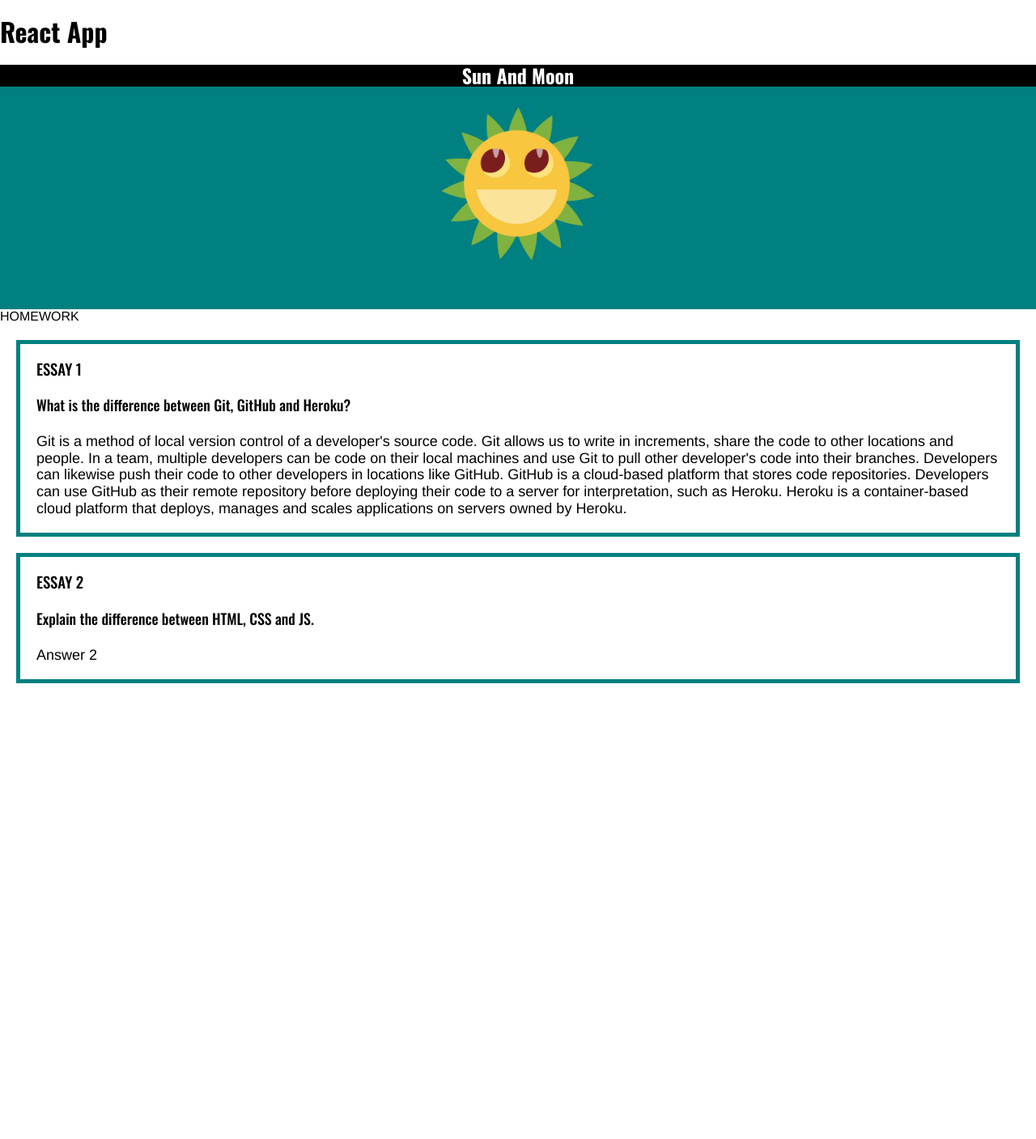
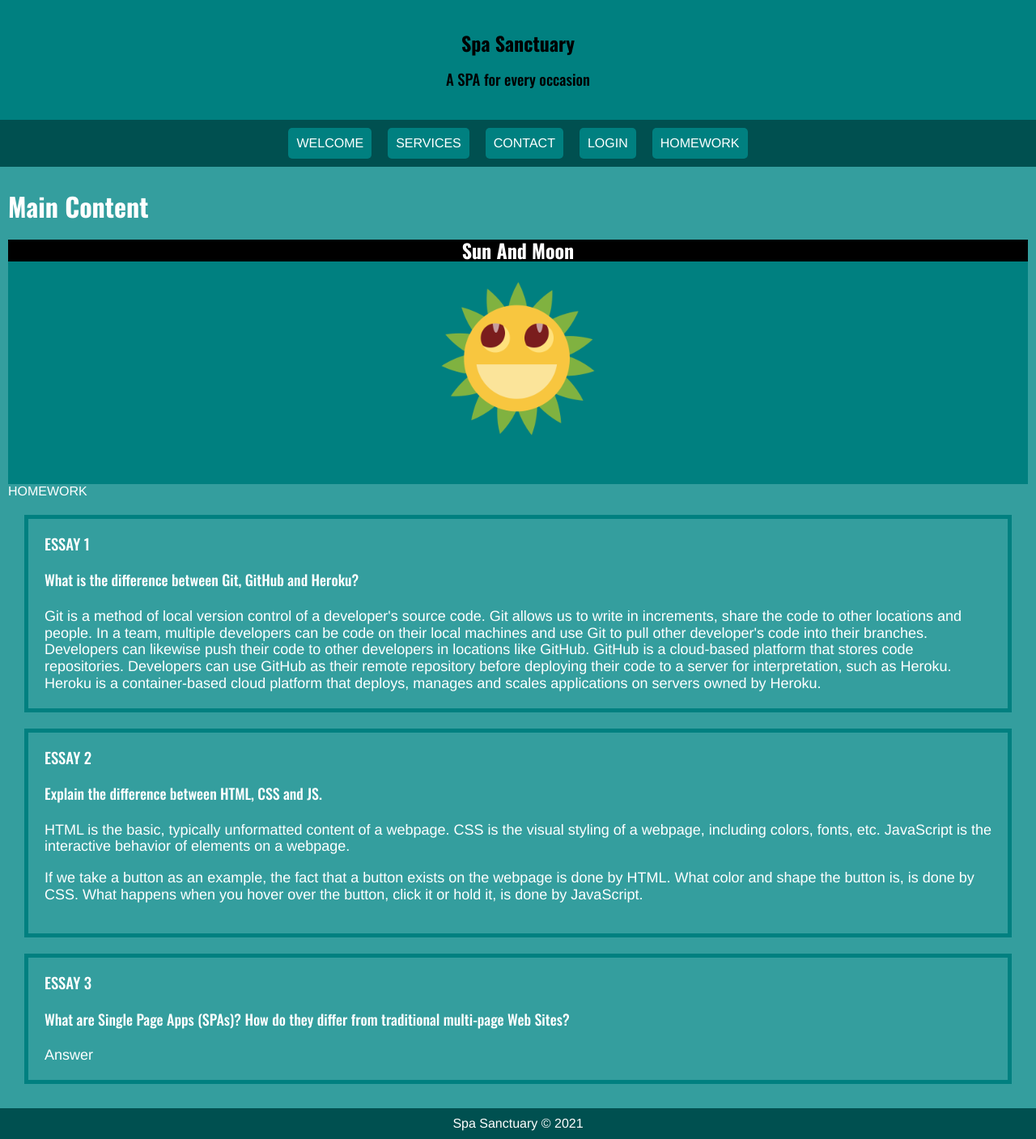
Before and after one commit to echois03/uclax-web1-summer21, a React (Create React App) app: page /homework in a window 1280 px wide. Shown: the whole page at 81% size. Before the commit the page ends 864 px from the top, so only its background shows below. Built offline with nearby package versions, Linux system fonts and the light colour scheme.

Commit message:
layout components

```diff
--- a/src/React/App.jsx
+++ b/src/React/App.jsx
@@ -1,14 +1,19 @@
 /*using react library*/
-import React from 'react'
-import SunAndMoon from './SunAndMoon/SunAndMoon.jsx';
-import Homework from './Homework/Homework.jsx';
+import React from 'react';
+
+
+import Header from './Layout/Header.jsx';
+import Nav from './Layout/Nav.jsx';
+import Main from './Layout/Main.jsx';
+import Footer from './Layout/Footer.jsx';
 
 const App = () => {
     return (
         <div>
-            <h1>React App</h1>
-            <SunAndMoon />
-            <Homework />
+            <Header />
+            <Nav />
+            <Main />
+            <Footer />
         </div>
     )
 }
--- a/src/React/Homework/Homework.jsx
+++ b/src/React/Homework/Homework.jsx
@@ -16,7 +16,13 @@
                 number={2}
                 question='Explain the difference between HTML, CSS and JS.'
             >
-                Answer 2
+                HTML is the basic, typically unformatted content of a webpage. CSS is the visual styling of a webpage, including colors, fonts, etc. JavaScript is the interactive behavior of elements on a webpage. <p>If we take a button as an example, the fact that a button exists on the webpage is done by HTML. What color and shape the button is, is done by CSS. What happens when you hover over the button, click it or hold it, is done by JavaScript.</p>
+            </Essay>
+            <Essay
+                number={3}
+                question='What are Single Page Apps (SPAs)? How do they differ from traditional multi-page Web Sites?'
+            >
+                Answer
             </Essay>
         </div>
     );
--- /dev/null
+++ b/src/React/Layout/Footer.jsx
@@ -0,0 +1,15 @@
+import React from 'react';
+import styled from 'styled-components';
+
+const Footer = () => {
+    return <FooterStyled>Spa Sanctuary &copy; 2021</FooterStyled>
+}
+
+export default Footer;
+
+const FooterStyled = styled.footer `
+    background-color:#005050;
+    color:white;
+    padding: 10px;
+    text-align: center;
+`;
--- /dev/null
+++ b/src/React/Layout/Header.jsx
@@ -0,0 +1,19 @@
+import React from 'react';
+import styled from 'styled-components';
+
+const Header = () => {
+    return (
+        <HeaderStyled>
+        <h2>Spa Sanctuary</h2>
+        <h3>A SPA for every occasion</h3>
+        </HeaderStyled>
+    )
+}
+
+export default Header;
+
+const HeaderStyled = styled.header `
+    background-color:teal;
+    padding: 20px;
+    text-align: center;
+`;
--- /dev/null
+++ b/src/React/Layout/Main.jsx
@@ -0,0 +1,21 @@
+import React from 'react';
+import styled from 'styled-components';
+
+import Homework from '../Homework/Homework.jsx'
+import SunAndMoon from '../SunAndMoon/SunAndMoon.jsx'
+
+const Main = () => {
+    return <MainStyled>
+        <h1>Main Content</h1>
+        <SunAndMoon />
+        <Homework />
+    </MainStyled>
+}
+
+export default Main;
+
+const MainStyled = styled.main `
+    background-color:#349e9e;
+    color:white;
+    padding: 10px;
+`;
--- /dev/null
+++ b/src/React/Layout/Nav.jsx
@@ -0,0 +1,38 @@
+import React from 'react';
+import styled from 'styled-components';
+
+const Nav = () => {
+    return <NavStyled>
+        <a href="/">Welcome</a>
+        <a href="/services">Services</a>
+        <a href="/contact">Contact</a>
+        <a href="/login">Login</a>
+        <a href="/homework">Homework</a>
+    </NavStyled>
+}
+
+export default Nav;
+
+const NavStyled = styled.nav `
+    background-color:#005050;
+    color:white;
+    padding: 10px;
+    text-align: center;
+
+    a {
+        display:inline-block;
+        background-color: teal;
+        color: white;
+        padding: 10px;
+        margin: 0 10px;
+        border-radius: 5px;
+        text-decoration:none;
+        text-transform:uppercase;
+
+        &:hover {
+            color: teal;
+            background-color: white
+        }
+    }
+
+`;
```
